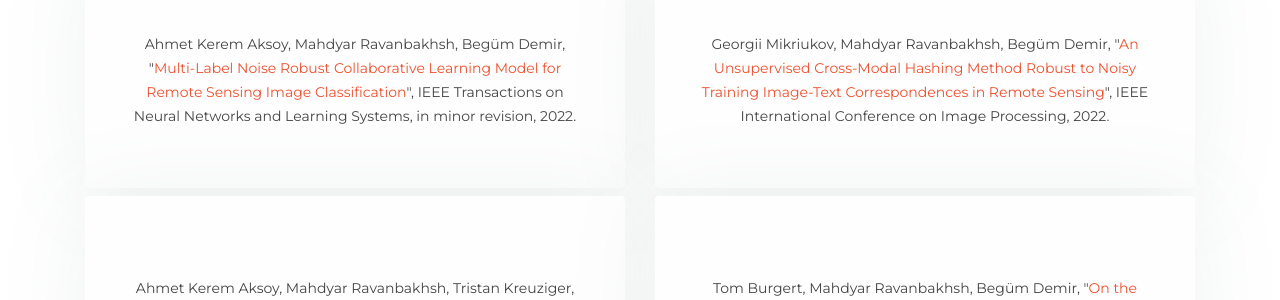
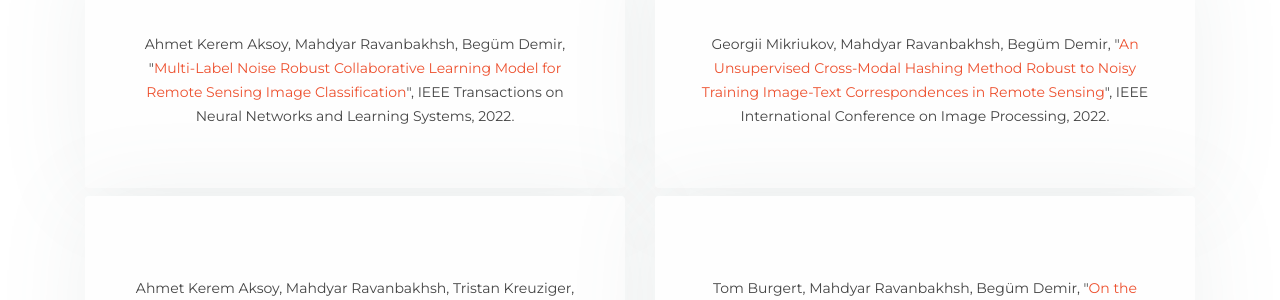
Before and after one commit to rsim-tu-berlin/noisy-label-in-rs.org, a Jekyll site: the page built from index.md, in a window 1280 px wide and 900 px high, scrolled down 1862 px. Shown: the part 177-477 px from the top of the window. Built offline with Jekyll 4.4.1, drawn with Linux system fonts in a browser that asks for light colours.

Commit message:
update the publications

```diff
--- a/_layouts/page.html
+++ b/_layouts/page.html
@@ -175,7 +175,7 @@
                 <!-- <img class="card-img-top" src="./assets/img/teaser.png" alt="Card image cap"> -->
                 <div class="card-body" style="padding-top: 40px">
                   <p class="card-text">Ahmet Kerem Aksoy, Mahdyar Ravanbakhsh, Begüm Demir,
-                    "<a href="https://arxiv.org/abs/2012.10715" target="_blank">Multi-Label Noise Robust Collaborative Learning Model for Remote Sensing Image Classification</a>", IEEE Transactions on Neural Networks and Learning Systems, in minor revision, 2022.
+                    "<a href="https://arxiv.org/abs/2012.10715" target="_blank">Multi-Label Noise Robust Collaborative Learning Model for Remote Sensing Image Classification</a>", IEEE Transactions on Neural Networks and Learning Systems, 2022.
                   </p>
                 </div>
               </div>
```
